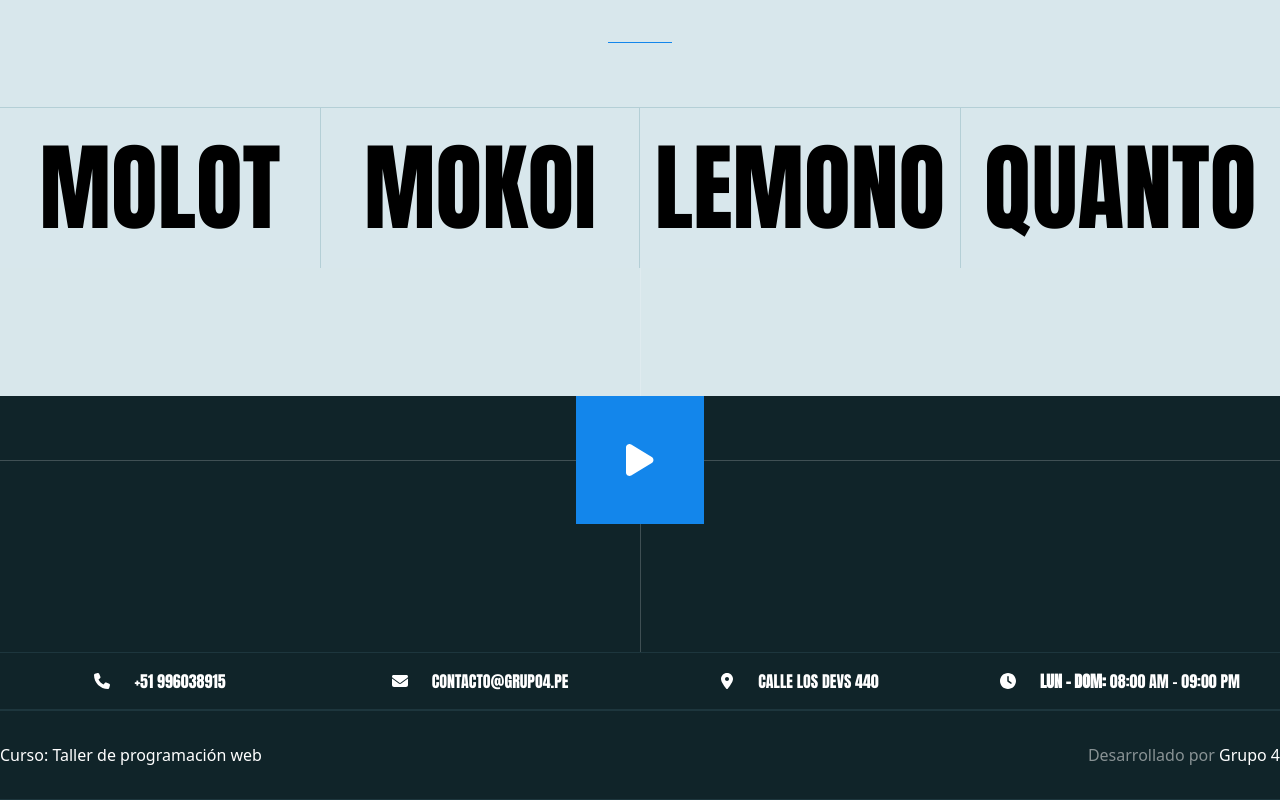
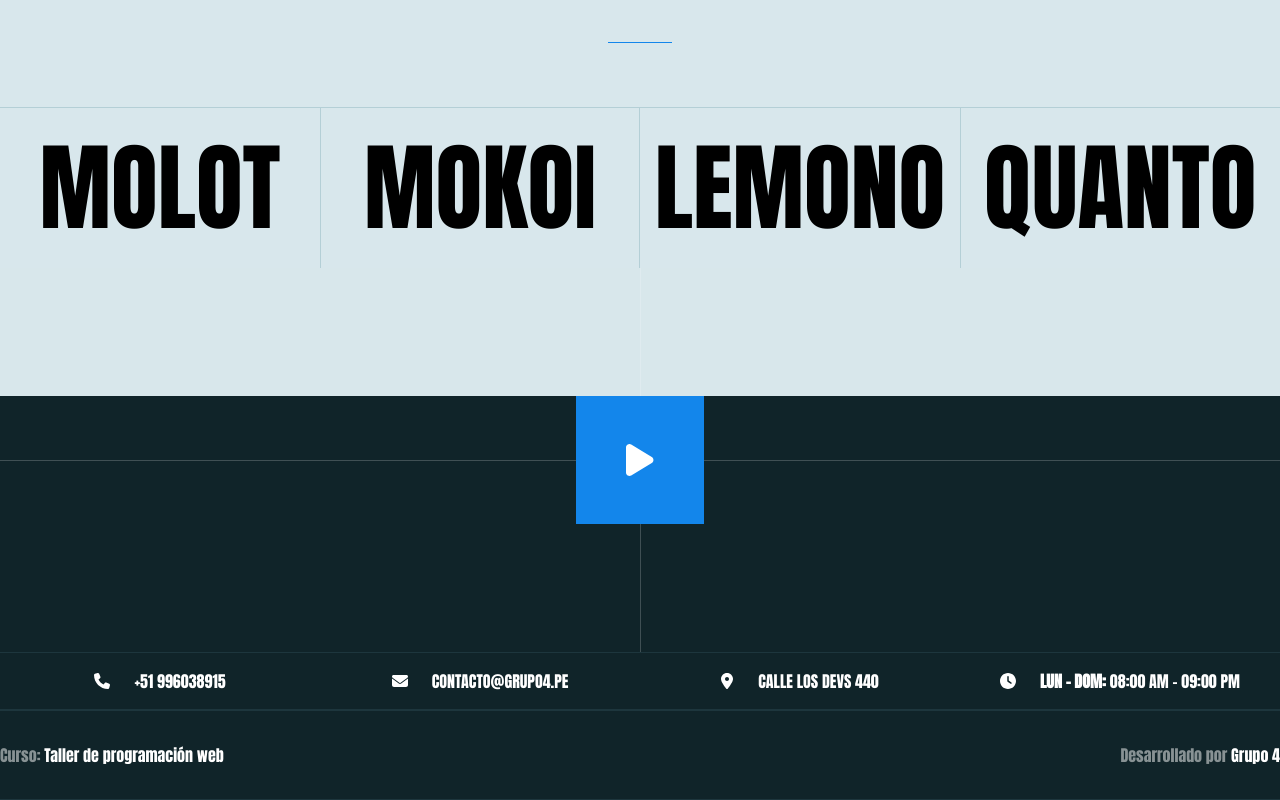
Before and after one commit to angelcolan/grupo4_taller_programacion_web, a website built with Vite: page app/index.html in a window 1280 px wide. Shown: the part 4208-5008 px from the top of the page. Built offline with nearby package versions, Linux system fonts and the light colour scheme; files whose address does not match are found by name.

Commit message:
cambios para footer;

```diff
--- a/app/index.html
+++ b/app/index.html
@@ -489,10 +489,10 @@
         </div>
     </section>
     <section class="flex justify-between border-t border-b border-[#1d363d] container mx-auto text-white">
-        <div class="flex items-center justify-start basis-1/4 gap-6 py-8">
-            <div>Curso: Taller de programación web</div>
+        <div class="flex items-center font-['Anton'] justify-start basis-1/4 gap-6 py-8">
+            <div><span class="text-[#889294]">Curso:</span> Taller de programación web</div>
         </div>
-        <div class="flex items-center justify-end  right-0 basis-1/4 gap-6">
+        <div class="flex items-center justify-end font-['Anton'] right-0 basis-1/4 gap-6">
             <div><span class="text-[#889294]">Desarrollado por</span> Grupo 4</div>
         </div>
     </section>
```
